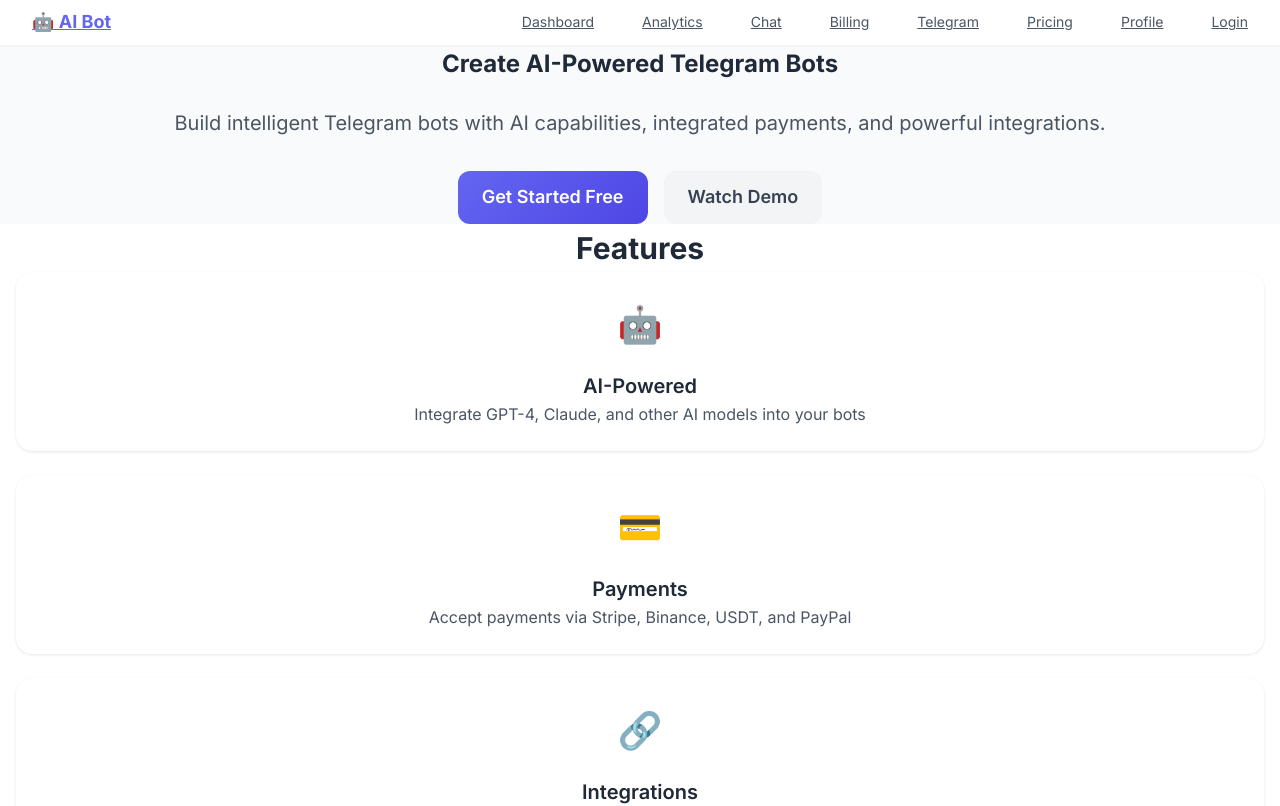
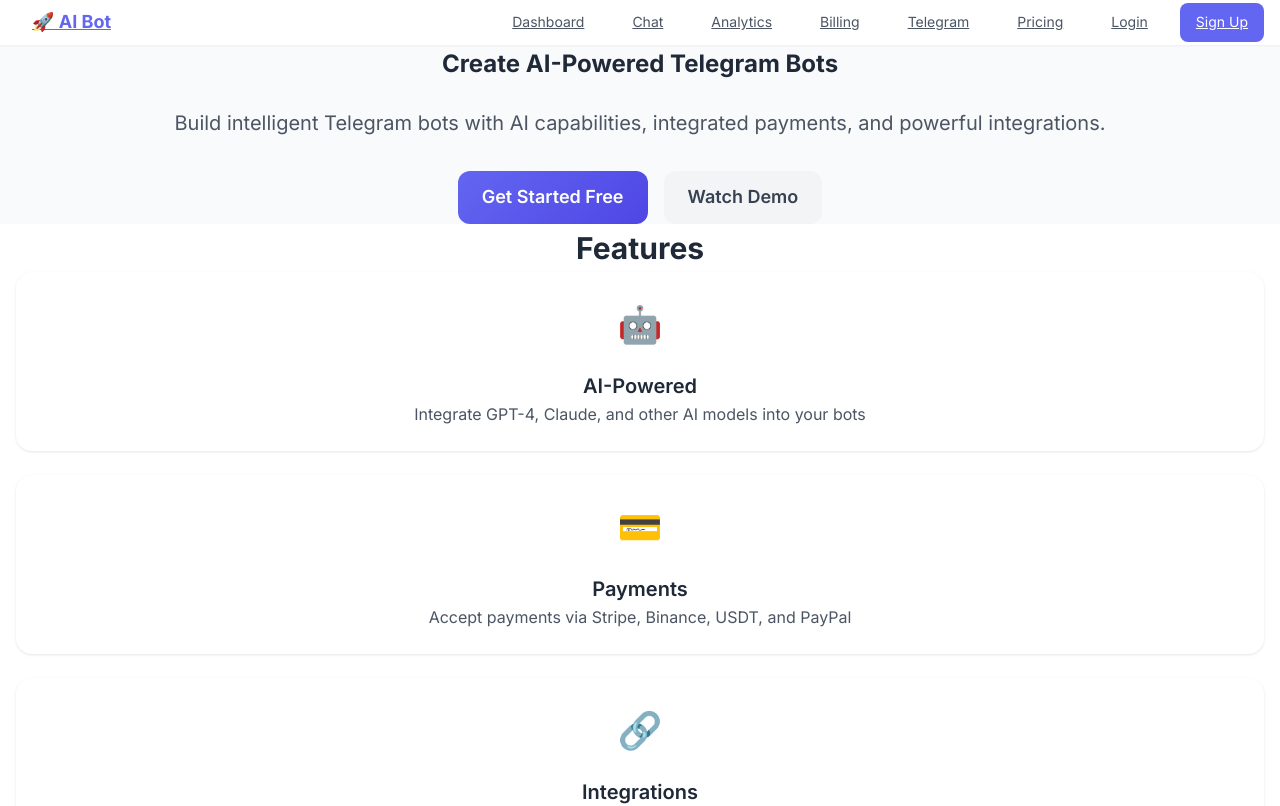
Before and after one commit to mrabt3475-cpu/telegram-ai-bot-platform, a Next.js app in the folder frontend/: page / in a window 1280 px wide. Shown: the top 806 px of the page. Built offline with nearby package versions, Linux system fonts and the light colour scheme.

Commit message:
Wrap layout with AuthProvider and use Navbar component

```diff
--- a/frontend/src/app/layout.js
+++ b/frontend/src/app/layout.js
@@ -1,5 +1,7 @@
 import './globals.css';
 import { Inter } from 'next/font/google';
+import { AuthProvider } from '@/context/AuthContext';
+import Navbar from '@/components/Navbar';
 
 const inter = Inter({ subsets: ['latin'] });
 
@@ -12,24 +14,10 @@ export default function RootLayout({ children }) {
   return (
     <html lang="en">
       <body className={inter.className}>
-        <nav className="bg-white shadow-sm sticky top-0 z-50">
-          <div className="max-w-7xl mx-auto px-4">
-            <div className="flex justify-between h-14 items-center">
-              <a href="/" className="text-lg font-bold text-primary">🤖 AI Bot</a>
-              <div className="flex items-center gap-4 text-sm">
-                <a href="/dashboard" className="text-gray-600 hover:text-primary">Dashboard</a>
-                <a href="/analytics" className="text-gray-600 hover:text-primary">Analytics</a>
-                <a href="/chat" className="text-gray-600 hover:text-primary">Chat</a>
-                <a href="/billing" className="text-gray-600 hover:text-primary">Billing</a>
-                <a href="/integrations" className="text-gray-600 hover:text-primary">Telegram</a>
-                <a href="/pricing" className="text-gray-600 hover:text-primary">Pricing</a>
-                <a href="/profile" className="text-gray-600 hover:text-primary">Profile</a>
-                <a href="/login" className="text-gray-600 hover:text-primary">Login</a>
-              </div>
-            </div>
-          </div>
-        </nav>
-        <main>{children}</main>
+        <AuthProvider>
+          <Navbar />
+          <main>{children}</main>
+        </AuthProvider>
       </body>
     </html>
   );
```
